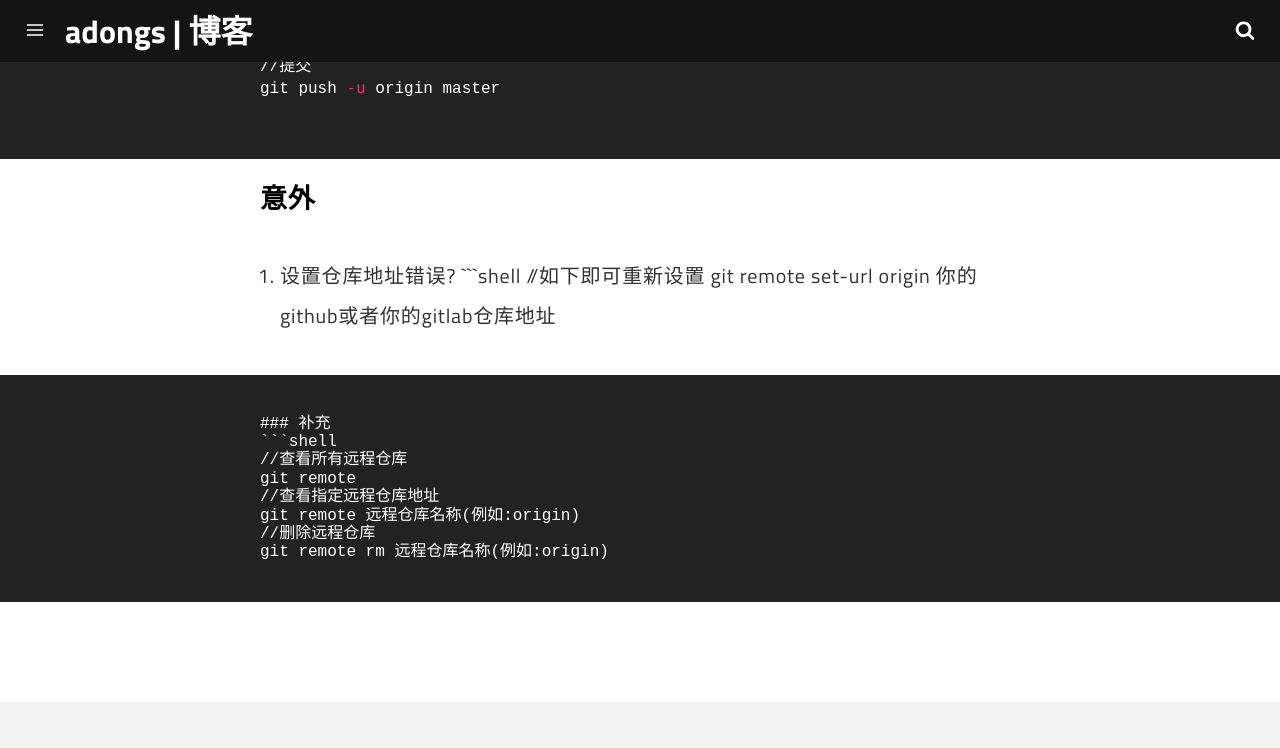
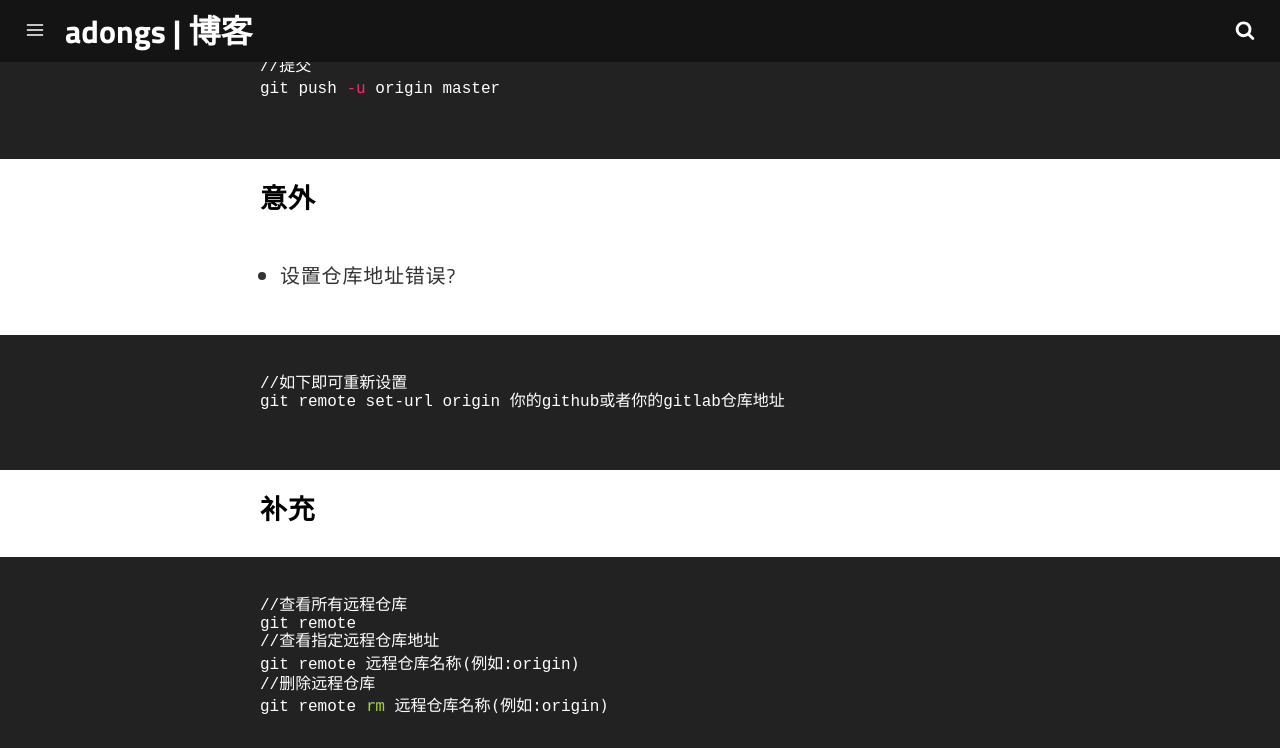
Before and after one commit to adongs/adongs.github.io, a Jekyll site: the page built from _posts/2018-05-21-git入门教学.md, in a window 1280 px wide and 900 px high, scrolled down 642 px, cut to the strip 0-748 px from the top of the window. Built offline with Jekyll 4.4.1, drawn with Linux system fonts in a browser that asks for light colours; part of the change alters nothing that is shown.

Commit message:
添加git博客内容

````diff
--- a/_posts/2018-05-21-git入门教学.md
+++ b/_posts/2018-05-21-git入门教学.md
@@ -27,13 +27,16 @@ git push -u origin master
 
 ```
 ### 意外
-1. 设置仓库地址错误?
+- 设置仓库地址错误?
+
 ```shell
 //如下即可重新设置
 git remote set-url origin 你的github或者你的gitlab仓库地址
 
 ```
 ### 补充
+
+
 ```shell
 //查看所有远程仓库
 git remote
````
